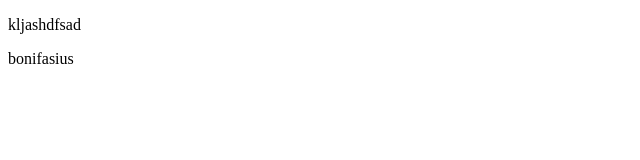
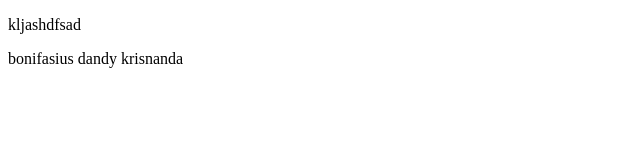
Before and after one commit to bonidandy/access, a plain HTML site: page index.html in a window 1280 px wide. Shown: the whole page, without its empty margins (0-640 px from the left). Drawn offline with Linux system fonts and the light colour scheme.

Commit message:
Update index 2.html

```diff
--- a/index.html
+++ b/index.html
@@ -7,6 +7,6 @@
 </head>
 <body>
     <p>kljashdfsad</p>
-    bonifasius
+    bonifasius dandy krisnanda
 </body>
 </html>
```
